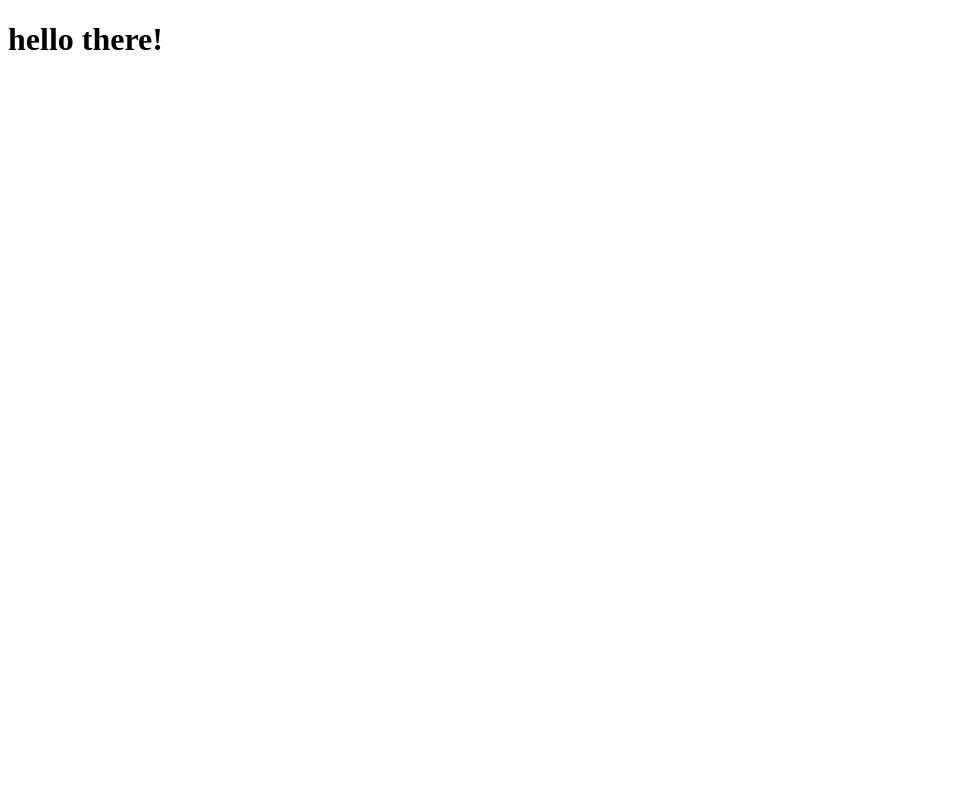
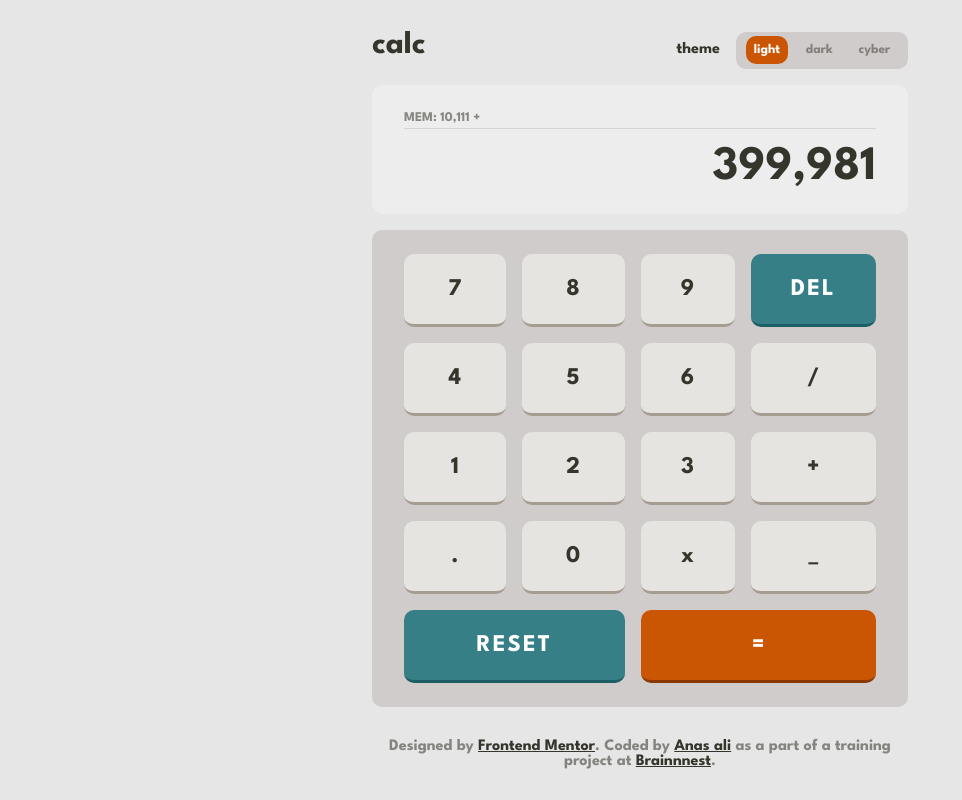
Before and after one commit to anas-cd/brainnest-w4-mainpr, a plain HTML site: page index.html in a window 1280 px wide. Shown: the whole page, without its empty margins (0-962 px from the left). Drawn offline with Linux system fonts and the light colour scheme.

Commit message:
finished html & css also some basic js
 js for this commit
- theme switching logic
- input validation for mouse and keypad
- basic display features

```diff
--- a/index.html
+++ b/index.html
@@ -6,9 +6,52 @@
     <meta name="viewport" content="width=device-width, initial-scale=1.0">
     <title>Calculator</title>
     <link rel="stylesheet" href="./src/css/GStyle.css">
-    <script src="./src/js/main.js"></script>
+    <script src="./src/js/main.js" type="module" defer></script>
+    <link rel="preconnect" href="https://fonts.googleapis.com"><link rel="preconnect" href="https://fonts.gstatic.com" crossorigin><link href="https://fonts.googleapis.com/css2?family=League+Spartan:wght@700&display=swap" rel="stylesheet">
 </head>
 <body>
-    <h1>hello there!</h1>
+    <header class="wl">
+        <h1>calc</h1>
+        <p>theme</p>
+        <menu class="switch">
+            <li><button class="theme light selected" value="light">light</button></li>
+            <li><button class="theme dark" value="dark">dark</button></li>
+            <li><button class="theme cyber" value="cyber">cyber</button></li>
+        </menu>
+    </header>
+
+    <main class="wl">
+        <div class="screen">
+            <sup>MEM: <span id="MEM">10,111</span> <span id="OPR">+</span></sup>
+            <p id="calcDisplay">399,981</p>
+        </div>
+        <div class="keypad">
+            <button id="key" class="key" value="7">7</button>
+            <button id="key" class="key" value="8">8</button>
+            <button id="key" class="key" value="9">9</button>
+            <button id="key" class="key ac" value="DEL">DEL</button>
+            <button id="key" class="key" value="4">4</button>
+            <button id="key" class="key" value="5">5</button>
+            <button id="key" class="key" value="6">6</button>
+            <button id="key" class="key" value="DIV">/</button>
+            <button id="key" class="key" value="1">1</button>
+            <button id="key" class="key" value="2">2</button>
+            <button id="key" class="key" value="3">3</button>
+            <button id="key" class="key" value="ADD">+</button>
+            <button id="key" class="key" value="DOT">.</button>
+            <button id="key" class="key" value="0">0</button>
+            <button id="key" class="key" value="MUL">x</button>
+            <button id="key" class="key" value="SUB">_</button>
+            <button id="key" class="key ac rst" value="RST">RESET</button>
+            <button id="key" class="key eq" value="EQL">=</button>
+        </div>
+    </main>
+
+    <footer class="wl attribution">
+        <p>
+            Designed by <a href="https://www.frontendmentor.io?ref=challenge" target="_blank">Frontend Mentor</a>.
+            Coded by <a href="https://dev.anasali.info/">Anas ali</a> as a part of a training project at <a href="https://www.brainnest.consulting/">Brainnnest</a>.
+        </p>
+    </footer>
 </body>
 </html>
--- a/src/css/GStyle.css
+++ b/src/css/GStyle.css
@@ -0,0 +1,116 @@
+@import 'colors.css';
+@import 'header.css';
+
+html {
+    box-sizing: border-box;
+    scroll-behavior: smooth;
+    font-size: 100%;
+    font-family: 'League Spartan', sans-serif;
+}
+
+*, *:before, *:after {
+    box-sizing: inherit;
+    margin: 0;
+    padding: 0;
+    font-family: 'League Spartan', sans-serif;
+    transition-duration: 0.3s;
+}
+
+body {
+    display: flex;
+    flex-flow: column nowrap;
+    justify-content: center;
+    align-items: center;
+    padding: 0.5rem;
+    width: 100vw;
+    height: 100vh;
+    background-color: var(--main-bg);
+}
+
+main div.screen {
+    display: flex;
+    flex-flow: column nowrap;
+    align-items: stretch;
+    margin: 1rem 0;
+    padding: 1.5rem 2rem;
+    background-color: var(--screen-bg);
+    border-radius: 10px;
+    color: var(--screen-text);
+
+}
+
+main div.screen sup {
+    padding: 0.2rem 0;
+    color: var(--screen-sup-text);
+    border-bottom: 1px solid var(--screen-sup-div);
+}
+
+main div.screen p {
+    margin-top: 1rem;
+    text-align: right;
+    font-size: 3rem;
+}
+
+main div.keypad {
+    display: grid;
+    grid-template-columns: repeat(4, auto);
+    grid-template-rows: repeat(5, auto);
+    grid-gap: 1rem;
+    margin: 1rem 0;
+    padding: 1.5rem 2rem;
+    border-radius: 10px;
+    background-color: var(--keypad-bg);
+}
+main div.keypad button.key {
+    font-size: 1.5rem;
+    padding: 1.5rem 0.5rem;
+    border-radius: 10px;
+    border: none;
+    border-bottom: 3px solid var(--key-shadow);
+    background-color: var(--key-bg);
+    color: var(--key-text);
+    transition-duration: 0.1s;
+}
+main div.keypad button.key.rst {
+    grid-column: 1 / 3;
+}
+main div.keypad button.key.eq {
+    grid-column: 3 / 5;
+    color: var(--eq-key-text);
+    background-color: var(--eq-key-bg);
+    border-bottom: 3px solid var(--eq-key-shadow);
+}
+main div.keypad button.ac {
+    font-size: 1.5rem;
+    letter-spacing: 2px;
+    color: var(--ac-key-text);
+    background-color: var(--ac-key-bg);
+    border-bottom: 3px solid var(--ac-key-shadow);
+}
+main div.keypad button.key:hover {
+    filter: brightness(115%);
+    cursor: pointer;
+}
+main div.keypad button.key:active {
+    border: none;
+    scale: 0.97;
+    transform: translateY(3px);
+}
+
+footer.attribution {
+    text-align: center;
+    margin-top: 1rem;
+    color: var(--screen-text);
+}
+footer.attribution > p {
+    color: var(--screen-sup-text);
+}
+footer.attribution p a {
+    color: var(--screen-text);
+}
+
+/* helper classes */
+.wl {
+    max-width: 33.5rem;
+    width: 100%;
+}
--- /dev/null
+++ b/src/css/colors.css
@@ -0,0 +1,69 @@
+:root {
+    /* backgrounds */
+    --main-bg:#e6e6e6;
+    --keypad-bg:#d1cccc;
+    --screen-bg:#ededed;
+
+    /* keys */
+    --key-bg:#e5e4e1;
+    --key-shadow:#a69d91;
+    --ac-key-bg:#377f86;
+    --ac-key-shadow:#1b5f65;
+    --eq-key-bg:#ca5502;
+    --eq-key-shadow:#893901;
+
+    /* text */
+    --screen-text:#35352c;
+    --screen-sup-text:#35352c8e;
+    --screen-sup-div:#35352c21;
+    --key-text:#35352c;
+    --ac-key-text: white;
+    --eq-key-text: white;
+
+}
+[data-theme="dark"] {
+    /* backgrounds */
+    --main-bg:#3a4764;
+    --keypad-bg:#232c43;
+    --screen-bg:#182034;
+
+    /* keys */
+    --key-bg:#eae3dc;
+    --key-shadow:#b4a597;
+    --ac-key-bg:#637097;
+    --ac-key-shadow:#404e72;
+    --eq-key-bg:#d03f2f;
+    --eq-key-shadow:#93261a;
+
+    /* text */
+    --screen-text:white;
+    --screen-sup-text:#ffffff8e;
+    --screen-sup-div:#ffffff21;
+    --key-text:#444b5a;
+    --ac-key-text: white;
+    --eq-key-text: white;
+
+}
+[data-theme="cyber"] {
+    /* backgrounds */
+    --main-bg:#160628;
+    --keypad-bg:#1d0934;
+    --screen-bg:#1d0934;
+
+    /* keys */
+    --key-bg:#341c4f;
+    --key-shadow:#871c9c;
+    --ac-key-bg:#58077d;
+    --ac-key-shadow:#bc15f4;
+    --eq-key-bg:#00e0d1;
+    --eq-key-shadow:#6cf9f2;
+
+    /* text */
+    --screen-text:#ffe53d;
+    --screen-sup-text:#ffe53d8e;
+    --screen-sup-div:#ffe53d21;
+    --key-text:#ffe53d;
+    --ac-key-text: white;
+    --eq-key-text: #1b2428;
+
+}
--- /dev/null
+++ b/src/css/header.css
@@ -0,0 +1,56 @@
+@import 'colors.css';
+
+header {
+    display: flex;
+    flex-flow: row nowrap;
+    align-items: baseline;
+    justify-content: space-between;
+    width: 100%;
+    color: var(--screen-text);
+}
+
+header > p {
+    margin-left: auto;
+    margin-right: 1rem;
+}
+
+header menu.switch {
+    display: flex;
+    flex-flow: row nowrap;
+    justify-content: space-around;
+    padding: 0.3rem;
+    border-radius: 10px;
+    background-color: var(--keypad-bg);
+    list-style: none;
+}
+header menu.switch button {
+    margin: 0 0.3rem ;
+    padding: 0.5rem;
+    border-radius: 10px;
+    border: none;
+    opacity: 0.5;
+    background-color: transparent;
+    color: var(--screen-text);
+    transition-duration: 0.5s;
+}
+header menu.switch button.selected {
+    opacity: 1;
+    background-color: var(--eq-key-bg);
+    color: var(--eq-key-text);
+}
+header menu.switch button:hover {
+    opacity: 1;
+    cursor: pointer;
+}
+header menu.switch button.light:hover {
+    color: #ca5502;
+}
+header menu.switch button.dark:hover {
+    color: #d03f2f;
+}
+header menu.switch button.cyber:hover {
+    color: #00e0d1;
+}
+header menu.switch button.selected:hover {
+    color: var(--eq-key-text);
+}
--- /dev/null
+++ b/src/js/display.js
@@ -0,0 +1,20 @@
+const calculatorDsiplay = document.querySelector('#calcDisplay');
+const memoryDisplay = document.querySelector('#MEM');
+const currentOperationDisplay = document.querySelector('#OPR');
+
+export default function display(location, content) {
+    // location : 0 -> main display, 1 -> memory display, 2 -> operation display
+    switch (location) {
+        case 0:
+            calculatorDsiplay.textContent = content.toLocaleString();
+            break;
+        case 1:
+            memoryDisplay.textContent = content.toLocaleString();
+            break;
+        case 2:
+            currentOperationDisplay.textContent = content;
+            break;
+        default:
+            break;
+    }
+}
--- a/src/js/main.js
+++ b/src/js/main.js
@@ -1 +1,21 @@
-console.log('main.js here');
+import loadTheme from './theme.js';
+import numpadValidate from './numpad.js';
+import display from './display.js';
+loadTheme();
+
+const keypadInput = document.body.addEventListener('keydown', main);
+const mouseInput = document.querySelectorAll('#key').forEach(el => {
+    el.addEventListener('click', main);
+});
+
+function inputValidator(input) {
+    if (input.type === 'keydown') {
+        return numpadValidate(input);
+    } else if (input.type === 'click') {
+        return input.target.value;
+    }
+}
+
+function main(input) {
+    display(0 ,inputValidator(input));
+}
--- /dev/null
+++ b/src/js/numpad.js
@@ -0,0 +1,42 @@
+export default function numpadValidate(e) {
+
+    switch (e.key) {
+        case '0':
+            return '0';
+        case '1':
+            return '1';
+        case '2':
+            return '2';
+        case '3':
+            return '3';
+        case '4':
+            return '4';
+        case '5':
+            return '5';
+        case '6':
+            return '6';
+        case '7':
+            return '7';
+        case '8':
+            return '8';
+        case '9':
+            return '9';
+        case '+':
+            return 'ADD';
+        case '-':
+            return 'SUB';
+        case '*':
+            return 'MUL';
+        case '/':
+            return 'DIV';
+        case '.':
+            return 'DOT';
+        case 'Enter':
+            return 'Enter';
+        case 'NumLock':
+            return 'please make sure NumLock is on';
+        default:
+            // alert('ERR: please make sure NumLock is on');
+            return 'please make sure NumLock is on';
+    }
+}
--- /dev/null
+++ b/src/js/theme.js
@@ -0,0 +1,30 @@
+const themeToggles = document.querySelectorAll('.theme');
+themeToggles.forEach(item => {
+    item.addEventListener('click', function (e) {
+        switchTheme(String(e.target.value));
+    });
+});
+
+export default function firstLoadTheme() {
+    // selecting theme on first load either by saved selection or system prefrence
+    let storedTheme = localStorage.getItem('theme');
+    let systemTheme = window.matchMedia('(prefers-color-shceme: dark)');
+
+    if (storedTheme == null) {
+        if (systemTheme.matches) {
+            switchTheme('dark');
+        } else switchTheme('light');
+    } else switchTheme(storedTheme);
+}
+
+export function switchTheme(theme = 'light') {
+    // toggling 'selected' class on the theme buttons and adding chosen theme to local sotrage
+    themeToggles.forEach(el => {
+        el.classList.remove('selected');
+        if (el.classList.contains(theme)) {
+            el.classList.add('selected');
+        }
+    });
+    localStorage.setItem('theme', theme);
+    document.documentElement.setAttribute('data-theme', theme);
+}
```
